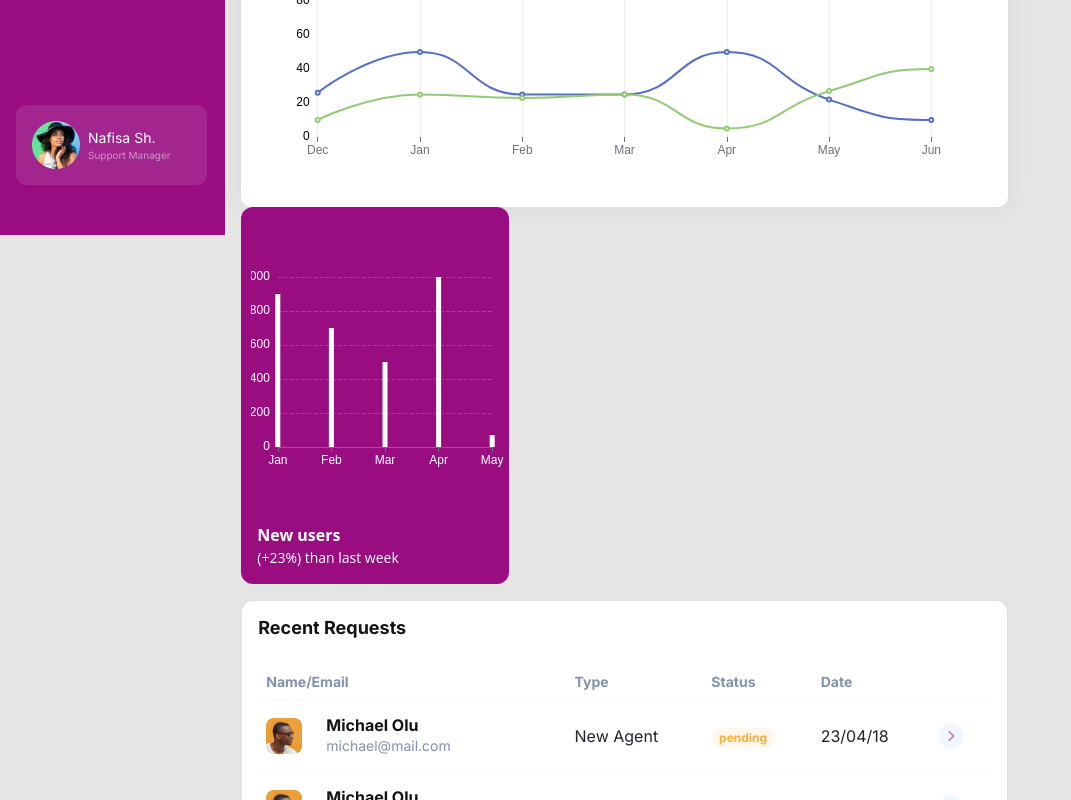
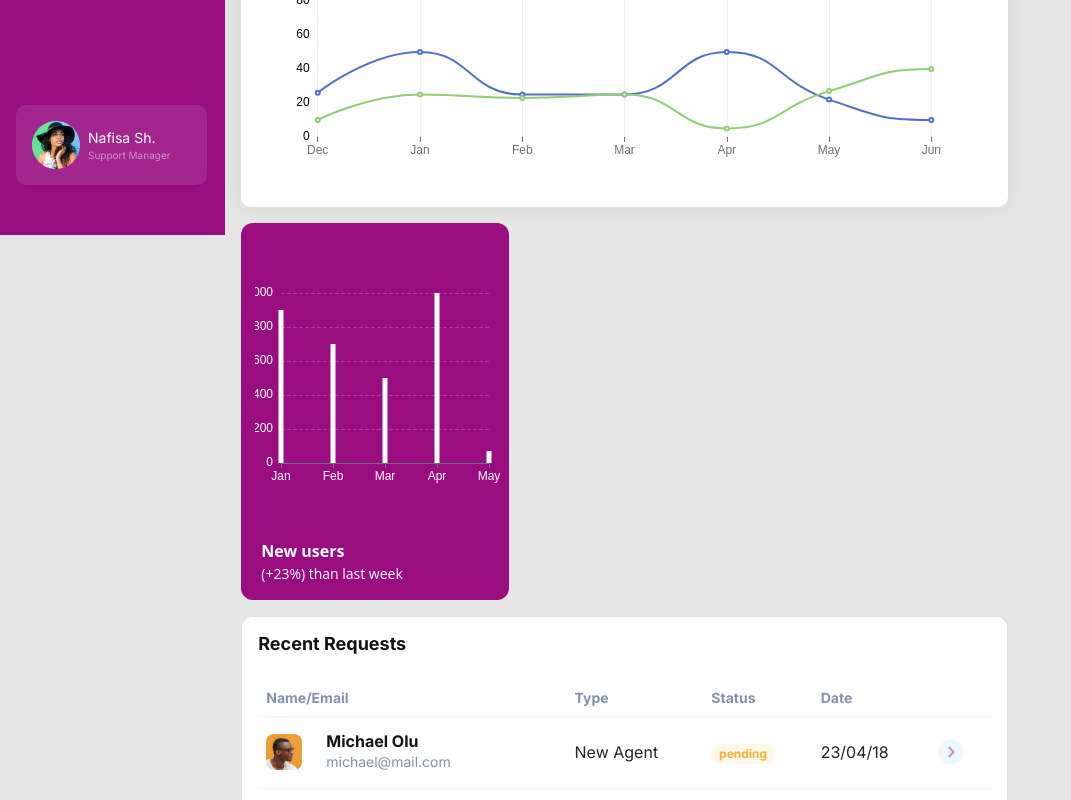
Before and after one commit to Davidonwukwe/Dashboard-Demo, a React (Create React App) app: page / in a window 1280 px wide. Shown: the part 565-1365 px from the top of the page, without its empty margins (0-1071 px from the left). Built offline with nearby package versions, Linux system fonts and the light colour scheme.

Commit message:
refactor

```diff
--- a/src/components/BarChart.js
+++ b/src/components/BarChart.js
@@ -67,7 +67,7 @@ const BarChart = () => {
         ]
     };
 
-    return (<BarChartsContainer class={'px-3'}>
+    return (<BarChartsContainer className={'px-1 mt-md-3'}>
         <ReactEcharts option={option} />
         <div className={'details p-3'}>
             <p className={'mb-0 title'}>New users</p>
```
